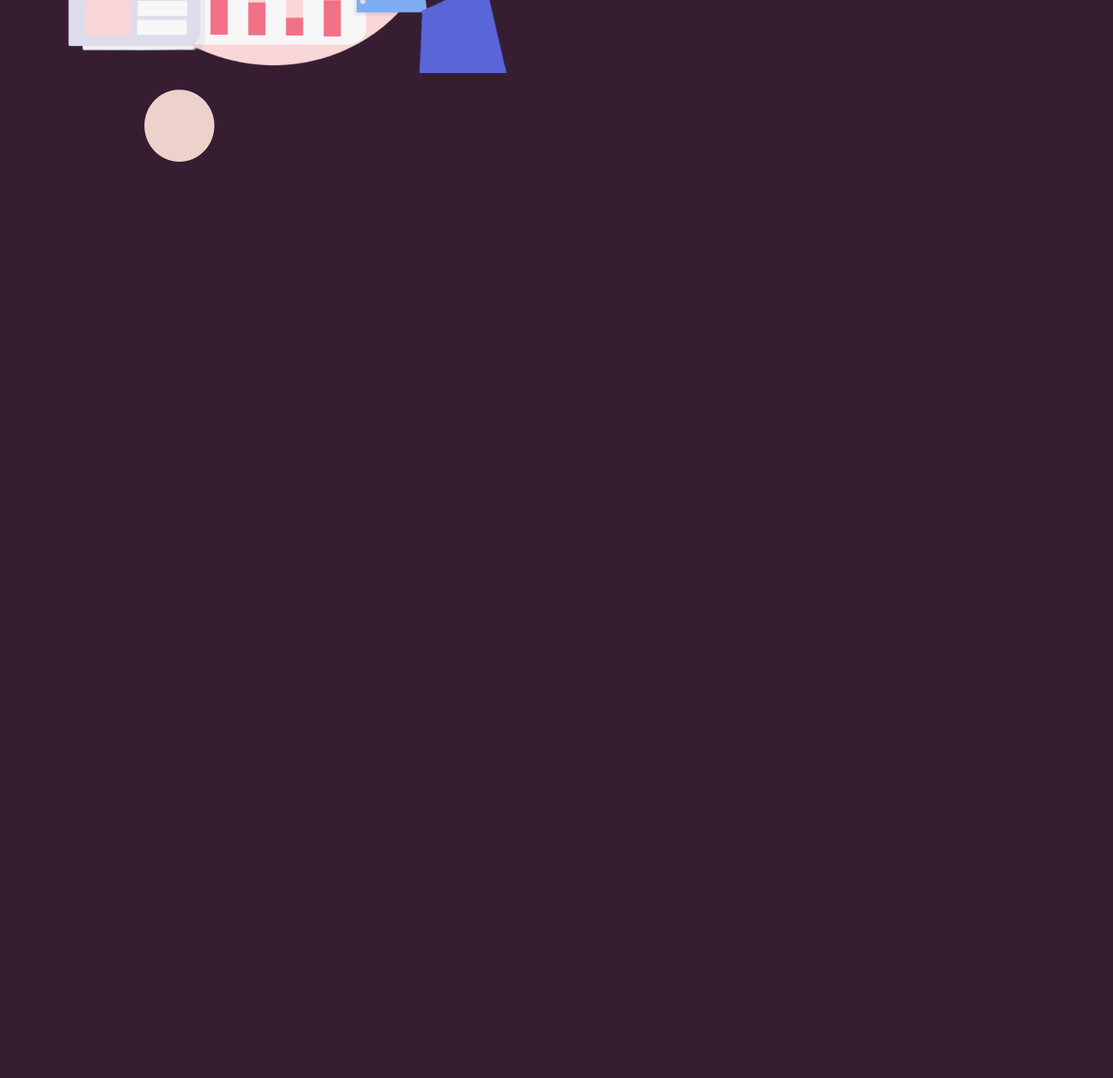
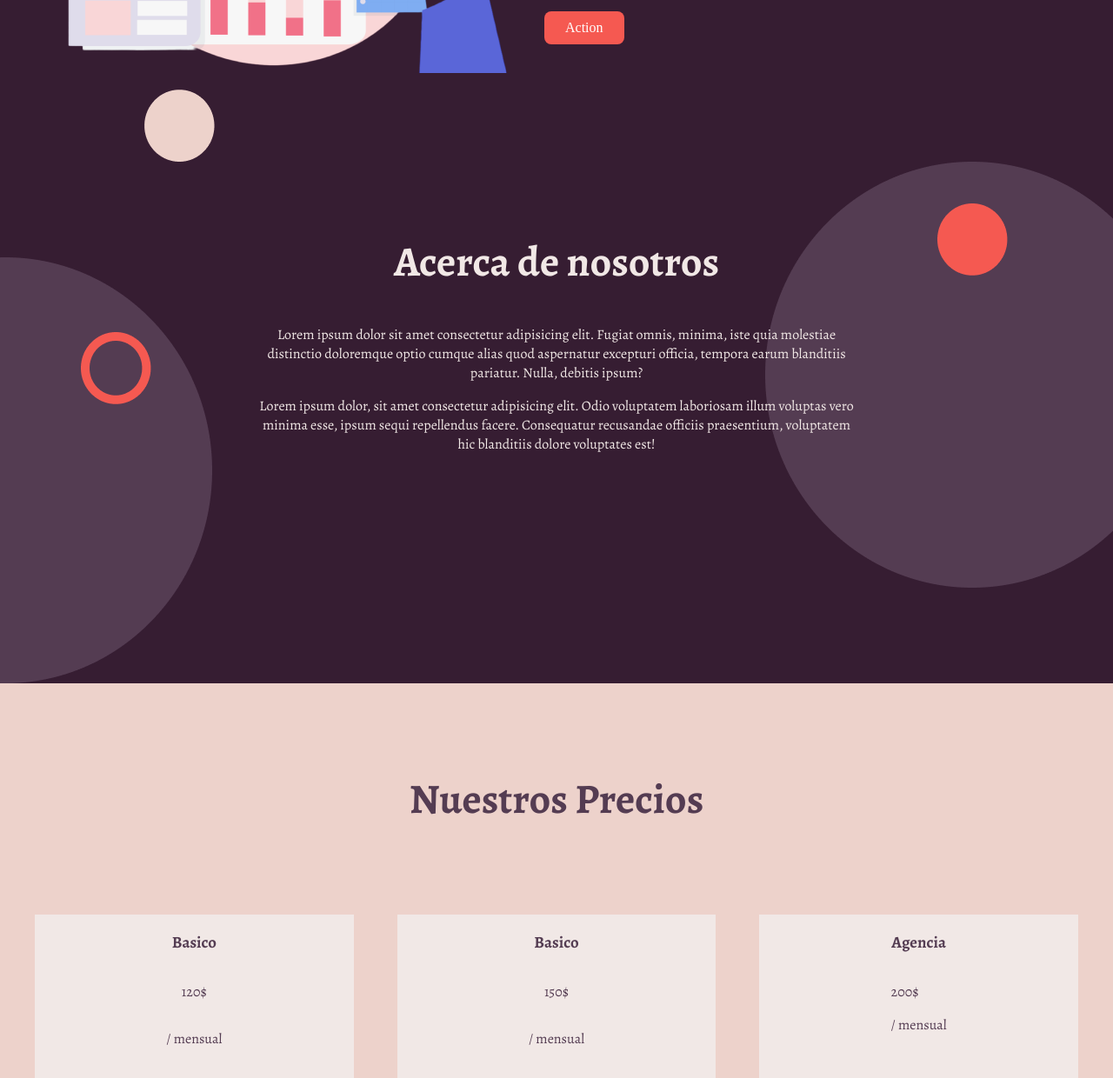
Before and after one commit to StarKaotic/prueba-landing, a plain HTML site: page index.html in a window 1280 px wide. Shown: the part 809-2049 px from the top of the page at 87% size. Before the commit the page ends 995 px from the top, so only its background shows below. Drawn offline with Linux system fonts and the light colour scheme.

Commit message:
Continuo de la 4 section

```diff
--- a/index.html
+++ b/index.html
@@ -60,16 +60,64 @@
             voluptatem totam neque.
           </p>
 
-         <div class="">
+         <div>
             <a  class="primary-button">Action</a>
-
         </div>
 
         </div>
 
+      </div>
+    </section>
+
+    <section class="about-us">
+      <img src="/image/section-us-bg-left.png">
+      <img src="/image/section-us-bg-right.png">
+      <div class="about-container">
+      <h1>Acerca de nosotros</h1>
+      <p>Lorem ipsum dolor sit amet consectetur adipisicing elit. Fugiat omnis, minima, iste quia molestiae distinctio doloremque optio cumque alias quod aspernatur excepturi officia, tempora earum blanditiis pariatur. Nulla, debitis ipsum?</p>
+      <p>Lorem ipsum dolor, sit amet consectetur adipisicing elit. Odio voluptatem laboriosam illum voluptas vero minima esse, ipsum sequi repellendus facere. Consequatur recusandae officiis praesentium, voluptatem hic blanditiis dolore voluptates est!</p>
+
+    </div>
+
+    </section>
+
+    <section class="pricing-section">
+      <div class="section-container">
+        <div>
+
+          <h1 class="pricing-section-title">Nuestros Precios</h1>
+          <div class="pricing-grid">
+            <div class="pricing-grid-box">
+              <h3>Basico</h3>
+              <div>
+
+              </div>
+              <p class="pricing.text-xl">120$</p>
+              <p>/ mensual</p>
+            </div>
 
 
-      </div>
+            <div class="pricing-grid-box">
+              <h3>Basico</h3>
+               <div>
+                 </div>
+              <p class="pricing.text-xl">150$</p>
+              <p>/ mensual</p>
+              <br class="divide">
+            </div>
+
+            <div class="pricing-grid-box">
+              <h3>Agencia</h3>
+              <div>
+              <p class="pricing.text-xl">200$</p>
+              <p>/ mensual</p>
+            </div>
+              <br class="divide">
+            </div>
+
+          </div>
+          </div>
+        </div>
     </section>
   </body>
 </html>
--- a/style.css
+++ b/style.css
@@ -18,7 +18,7 @@ body{
     margin: 0;
 }
 
-h1,h2,h3,h4,h5,h6{
+h1,h2,h3,h4,h5,h6,p{
     font-family: "Alegreya";
 
 }
@@ -134,3 +134,94 @@ gap: 3rem;
 .section-2 div div p{
     color: var(--main-pink-light-color);
 }
+
+.about-us{
+    position: relative;
+    display: flex;
+    justify-content: center;
+    height: 600px;
+ }
+
+.about-container{
+    width: 100%;
+    max-width: 684px;
+    align-items: center;
+    z-index: 10;
+
+
+}
+
+.about-us div h1{
+    display: flex;
+    justify-content: center;
+    margin-top: 82px;
+    color: var(--main-pink-light-color);
+
+}
+
+
+
+.about-us div  p{
+ color: var(--main-pink-light-color);
+ text-align: center;
+
+
+}
+
+.about-us img:nth-child(1){
+     position: absolute;
+
+     left: 0;
+     bottom: 0;
+}
+
+.about-us img:nth-child(2){
+    position:  absolute;
+    top: 0;
+    right: 0;
+}
+
+.pricing-section{
+    background-color: var(--main-pink-color);
+    display: flex;
+    justify-content: center;
+}
+
+.pricing-grid{
+    display: grid;
+    grid-template-columns: repeat(3, 1fr);
+    grid-gap: 50px;
+}
+
+.section-container > div{
+    width: 100%;
+}
+
+.pricing-section-title{
+    text-align: center;
+    margin-bottom: 100px;
+    margin-top: 100px;
+    color: var(--main-purple-color);
+
+}
+.pricing-grid-box{
+     display: flex;
+     flex-direction: column;
+     align-items: center;
+     color: var(--main-purple-color);
+     background-color: var(--main-pink-light-color);
+     align-items: center;
+
+}
+
+.divide{
+    background-color: var(--main-pink-color);
+}
+
+h1{
+    font-size: 48px;
+}
+
+.pricing.text-xl{
+    font-size: 30px;
+}
```
Also changed, not shown: image/section-us-bg-left.png (added), image/section-us-bg-right.png (added).
